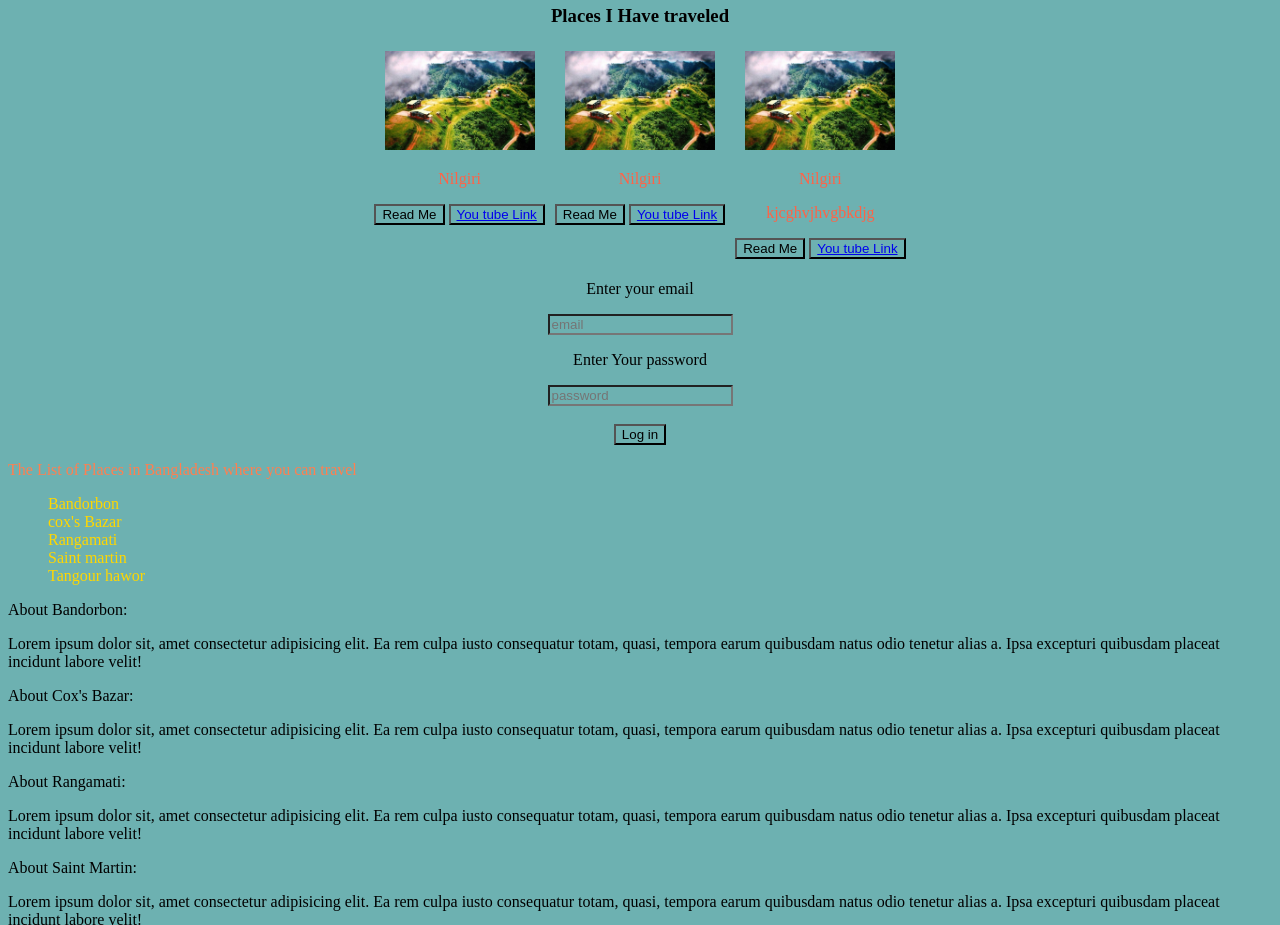
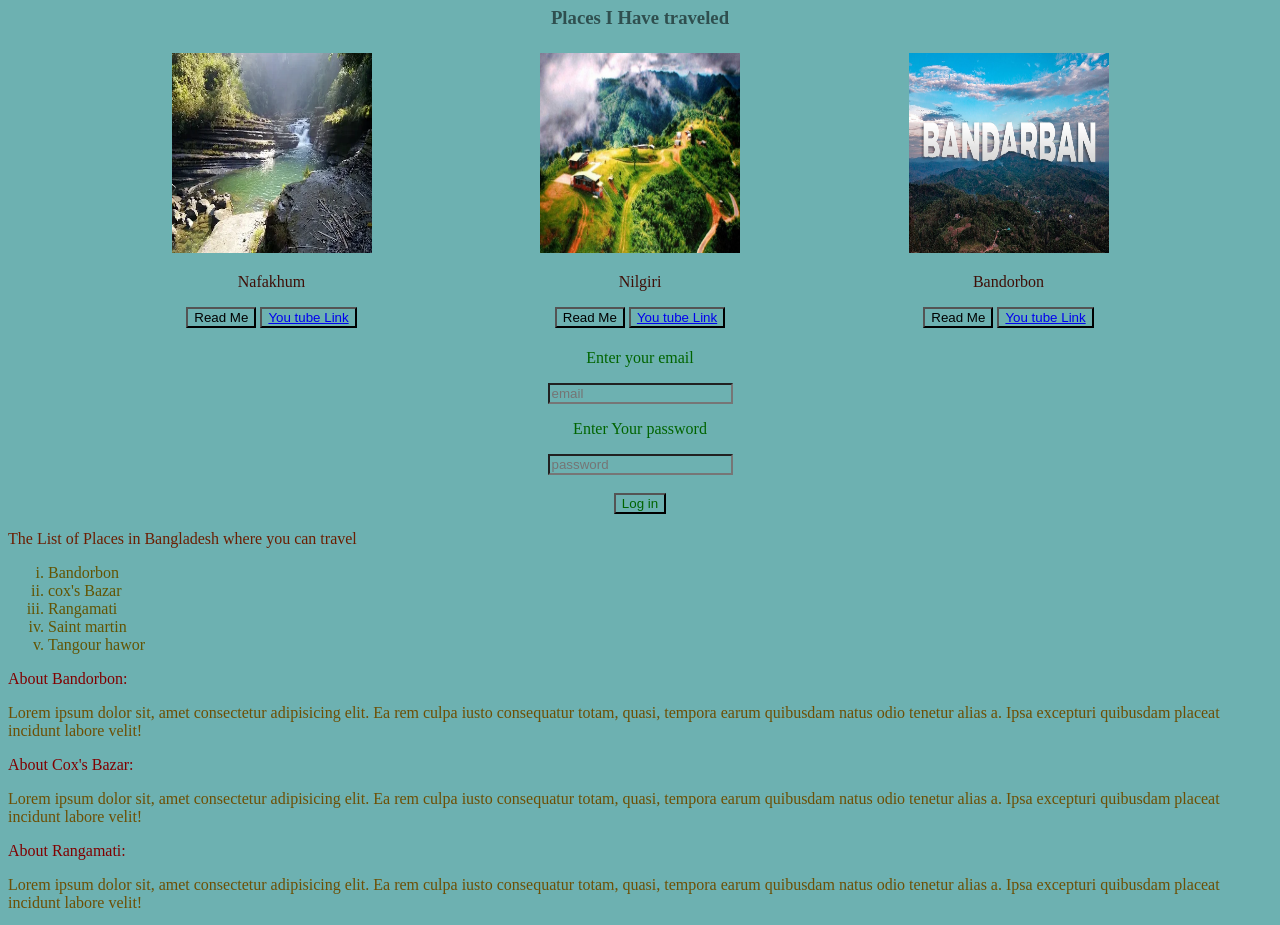
Before and after one commit to nasim-ferdous/my-traveling-blog, a plain HTML site: page travel.html in a window 1280 px wide. Shown: the part 62-987 px from the top of the page. Drawn offline with Linux system fonts and the light colour scheme; files whose address does not match are found by name.

Commit message:
the final code

```diff
--- a/styles/blog.css
+++ b/styles/blog.css
@@ -1,5 +1,11 @@
 .form1 {
     text-align: center;
+}
+.form1 p{
+    color: darkgreen;
+}
+.form1 button{
+    color:darkgreen;
 }
 
 .place-list {
@@ -7,15 +13,22 @@
 
 }
 .place-list p{
-    color: coral;
+    color: rgb(107, 30, 2);
 }
 .place-list ul{
-    color: gold;
+    color: rgb(99, 84, 3);
 
 }
 
 #about-section {
     text-align: left;
+}
+
+.about-heading{
+    color: maroon;
+}
+.about-description{
+    color:rgb(109, 79, 4)
 }
 
 .card {
@@ -25,17 +38,17 @@
 }
 
 .card img {
-    width: 150px;
-    height: auto;
+    width: 200px;
+    height: 200px;
 }
 .card p{
-    color: tomato;
+    color: rgb(63, 15, 7);
 }
 
 .card-container {
     display: flex;
     /* text-align: center; */
-    justify-content: center;
+    justify-content:space-evenly;
 }
 
 * {
@@ -48,4 +61,7 @@
     background-image: url(images/images.jpeg);
     background-repeat: no-repeat;
     background-size: cover;
+    border-bottom: 2px solid gray;
+    border-bottom-style: double;
+
 }
--- a/travel.html
+++ b/travel.html
@@ -12,13 +12,13 @@
 
 <body>
     <h2 class="header"> My Travel blog</h2>
-    <h3 style="text-align: center;">Places I Have traveled</h3>
+    <h3 style="text-align: center; color:darkslategray">Places I Have traveled</h3>
     <div class="card-container">
         <div class="card">
-            <img src="images/204_nilgiri-bandarban-copyjpg.jpg" alt="">
-            <p>Nilgiri</p>
+            <img src="images/Nafakhum.webp" alt="">
+            <p>Nafakhum</p>
             <button>Read Me</button>
-            <button><a href="https://www.youtube.com/watch?v=oMD2OgJi_3Q" target="_blank">You tube Link</a></button>
+            <button><a href="https://www.youtube.com/watch?v=1heeXKUAFyA" target="_blank">You tube Link</a></button>
         </div>
         <div class="card">
             <img src="images/204_nilgiri-bandarban-copyjpg.jpg" alt="">
@@ -27,15 +27,13 @@
             <button><a href="https://www.youtube.com/watch?v=oMD2OgJi_3Q" target="_blank">You tube Link</a></button>
         </div>
         <div class="card">
-            <img src="images/204_nilgiri-bandarban-copyjpg.jpg" alt="">
-            <p>Nilgiri</p>
-            <p>kjcghvjhvgbkdjg</p>
+            <img src="images/maxresdefault.jpg" alt="">
+            <p>Bandorbon</p>
             <button>Read Me</button>
-            <button><a href="https://www.youtube.com/watch?v=oMD2OgJi_3Q" target="_blank">You tube Link</a></button>
+            <button><a href="https://www.youtube.com/watch?v=K48cALg0Uio" target="_blank">You tube Link</a></button>
         </div>
     </div>
     <div class="form1">
-
         <form action="">
             <p>
                 Enter your email
@@ -52,7 +50,7 @@
     <div class="place-list">
         <p>The List of Places in Bangladesh where you can
             travel </p>
-        <ul style="list-style: none;">
+        <ul style="list-style:lower-roman;">
             <li>Bandorbon</li>
             <li>cox's Bazar</li>
             <li>Rangamati</li>
@@ -61,28 +59,28 @@
         </ul>
     </div>
     <div id="about-section">
-        <P>About Bandorbon:</P>
-        <p>Lorem ipsum dolor sit, amet consectetur adipisicing elit.
+        <P class="about-heading">About Bandorbon:</P>
+        <p class="about-description">Lorem ipsum dolor sit, amet consectetur adipisicing elit.
             Ea rem culpa iusto consequatur totam, quasi, tempora
             earum quibusdam natus odio tenetur alias a. Ipsa
             excepturi quibusdam placeat incidunt labore velit!</p>
-        <P class="">About Cox's Bazar:</P>
-        <p>Lorem ipsum dolor sit, amet consectetur adipisicing elit.
+        <P class="about-heading">About Cox's Bazar:</P>
+        <p class="about-description">Lorem ipsum dolor sit, amet consectetur adipisicing elit.
             Ea rem culpa iusto consequatur totam, quasi, tempora
             earum quibusdam natus odio tenetur alias a. Ipsa
             excepturi quibusdam placeat incidunt labore velit!</p>
-        <P class="">About Rangamati:</P>
-        <p>Lorem ipsum dolor sit, amet consectetur adipisicing elit.
+        <P class="about-heading">About Rangamati:</P>
+        <p class="about-description">Lorem ipsum dolor sit, amet consectetur adipisicing elit.
             Ea rem culpa iusto consequatur totam, quasi, tempora
             earum quibusdam natus odio tenetur alias a. Ipsa
             excepturi quibusdam placeat incidunt labore velit!</p>
-        <P class="">About Saint Martin:</P>
-        <p>Lorem ipsum dolor sit, amet consectetur adipisicing elit.
+        <P class="about-heading">About Saint Martin:</P>
+        <p class="about-description">Lorem ipsum dolor sit, amet consectetur adipisicing elit.
             Ea rem culpa iusto consequatur totam, quasi, tempora
             earum quibusdam natus odio tenetur alias a. Ipsa
             excepturi quibusdam placeat incidunt labore velit!</p>
-        <P class="">About Tangour hawor:</P>
-        <p>Lorem ipsum dolor sit, amet consectetur adipisicing elit.
+        <P class="about-heading">About Tangour hawor:</P>
+        <p class="about-description">Lorem ipsum dolor sit, amet consectetur adipisicing elit.
             Ea rem culpa iusto consequatur totam, quasi, tempora
             earum quibusdam natus odio tenetur alias a. Ipsa
             excepturi quibusdam placeat incidunt labore velit!</p>
```
